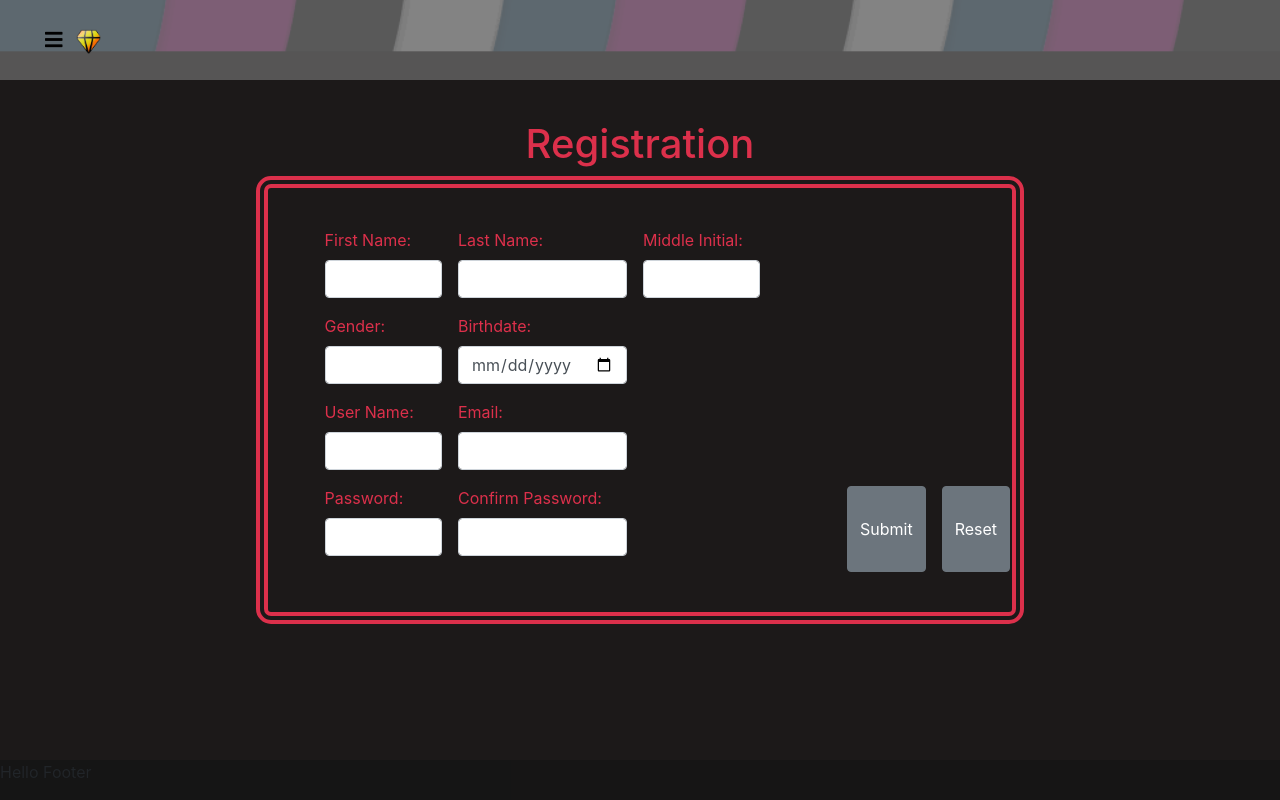
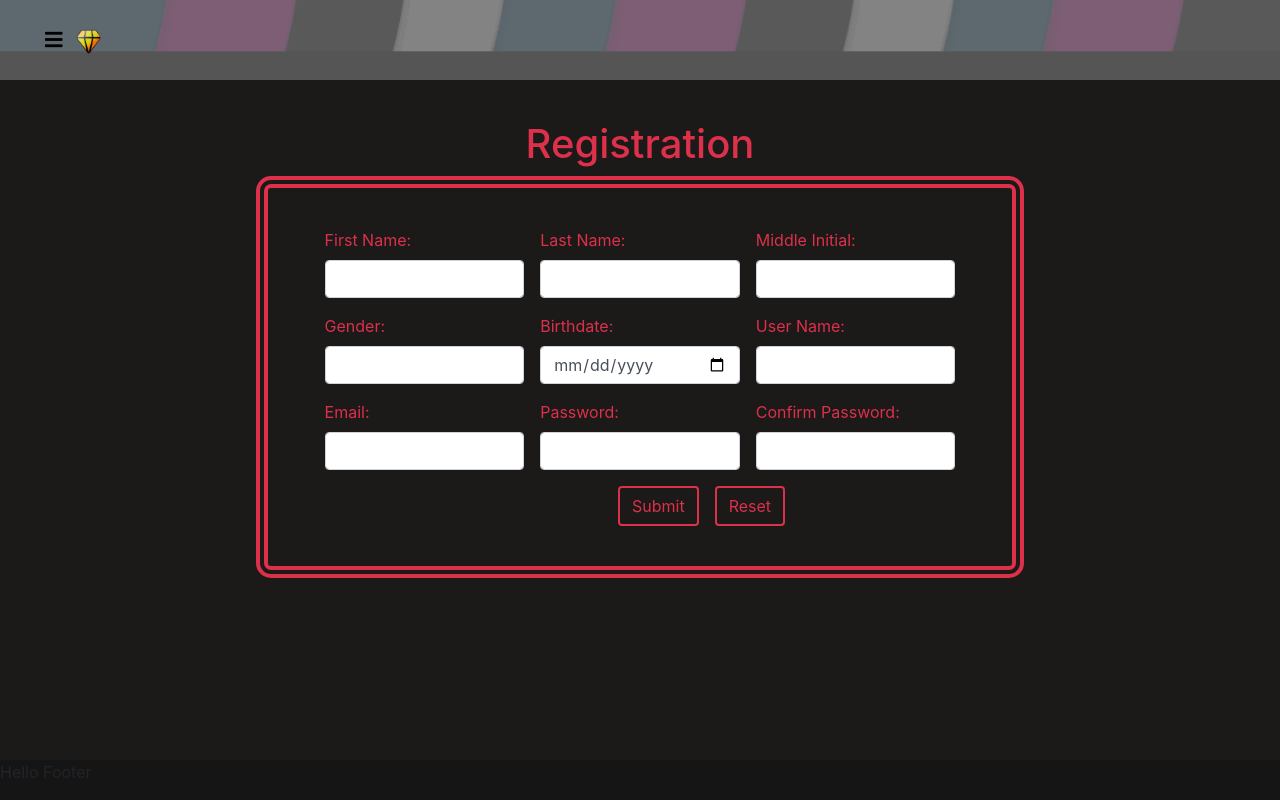
Before and after one commit to cjrutherford/yellow-diamond, a React (Create React App) app in the folder client/: page /register in a window 1280 px wide. Built offline with nearby package versions, Linux system fonts and the light colour scheme.

Commit message:
Made the login page, registration page and password retrival page fluid.

```diff
--- a/client/src/App.css
+++ b/client/src/App.css
@@ -54,8 +54,8 @@
 .loginForm {
 	border-top: 10px solid #dc304b;
 	border-bottom: 10px solid #dc304b;
-	width: 20vw;
-	height: 180px;
+	width: 30vw;
+	height: 30%;
 	padding: 100px;
 	line-height: 50px;
 	margin-left: auto;
@@ -107,11 +107,18 @@
 }
 
 .loginButtons {
-	background-color: #1c1919;
-	border-color: #dc304b;
+	background-color: #1c1919 !important;
+	border-color: #dc304b !important;
 	border-radius: 4px;
+	color: #dc304b !important ;
+	box-shadow: none;
+}
+
+.loginSmall{
+	width:25%;
 	color: #dc304b;
-	box-shadow: none;
+	margin-left: auto;
+	margin-right: auto;
 }
 
 /* new css only registration page*/
@@ -134,24 +141,30 @@
 	border-left: none;
 	border-right: none;
 	color: #dc304b;
+	width: 80%;
 }
 .formRegStyle:focus {
 	outline: none;
 }
 
 .formRegButton {
-	background-color: #1c1919;
-	color: #dc304b;
-	border: 2px solid #dc304b;
+	background-color: #1c1919 !important;
+	color: #dc304b !important;
+	border: 2px solid #dc304b !important;
 	border-radius: 5px;
 	margin-left: 0.5em;
 	margin-right: 0.5em;
 }
 
+.RegistrationButtonPlace{
+	margin-right:auto ;
+	margin-left: auto;
+}
+
 .formRegWidth {
 	width: 95%;
 	display: grid;
-	grid-template-columns: repeat(4, 1fr);
+	grid-template-columns: repeat(3, 1fr);
 	grid-column-gap: 1em;
 }
 
--- a/client/src/components/login.js
+++ b/client/src/components/login.js
@@ -31,10 +31,29 @@ class Login extends Component {
 					<h1 className="hotpink centerIt">Garnet Labs </h1>
 				</div>
 				<h2 className="hotpink centerIt ">Login</h2>
-				<div className="loginForm">
+				<div className="loginForm d-none d-lg-block">
 					<Form id="loginPage">
 						<div className="loginBox ">
+							<FormGroup  style={{dislpay: 'flex', flexDirection: 'row'}}>
+								<Label for="login">Username:</Label>
+								<Input type="text" name="login" onChange={this.onChange} />
+							</FormGroup>
 							<FormGroup style={{dislpay: 'flex', flexDirection: 'row'}}>
+								<Label>Password:</Label>
+								<Input type="password" name="password" onChange={this.onChange} />
+							</FormGroup>
+						</div>
+						<FormGroup style={{dislpay: 'flex', flexDirection: 'row'}}>
+							<Button className="loginButtons">Submit</Button>
+							<Button className="loginButtons">Forgot Password</Button>
+						</FormGroup>
+					</Form>
+				</div>
+
+				<div className=" loginSmall d-block d-lg-none">
+					<Form id="loginPage">
+						<div className="loginBox ">
+							<FormGroup  style={{dislpay: 'flex', flexDirection: 'row'}}>
 								<Label for="login">Username:</Label>
 								<Input type="text" name="login" onChange={this.onChange} />
 							</FormGroup>
--- a/client/src/components/register.js
+++ b/client/src/components/register.js
@@ -56,8 +56,8 @@ class Register extends Component {
 		return (
 			<div>
 				<h1 className="hotpink centerIt"> Registration</h1>
-				<div id="regForm">
-					<Form className="hotpink centerBlock formRegWidth">
+				<div id="regForm" className="d-block d-lg-none">
+					<Form className="hotpink centerBlock  ">
 						<FormGroup>
 							<Label for='firstName'>First Name:</Label>
 							<Input
@@ -89,7 +89,6 @@ class Register extends Component {
 								onChange={this.onChange}
 							/>
 						</FormGroup>
-						<FormGroup></FormGroup>
 						<FormGroup>
 							<Label for='gender'>Gender:</Label>
 							<Input className="formRegStyle" type="textbox" name="gender" onChange={this.onChange} />
@@ -98,7 +97,6 @@ class Register extends Component {
 							<Label for='birthDate'>Birthdate:</Label>
 							<Input type="date" name='birthDate' className="formRegStyle" required onChange={this.onChange} />
 						</FormGroup>
-						<FormGroup></FormGroup><FormGroup></FormGroup>
 						<FormGroup>
 							<Label for='userName'>User Name:</Label>
 							<Input
@@ -120,7 +118,7 @@ class Register extends Component {
 								onChange={this.onChange}
 							/>
 						</FormGroup>
-						<FormGroup></FormGroup><FormGroup></FormGroup>
+
 						<FormGroup>
 							<Label for='password'>Password:</Label>
 							<Input
@@ -142,7 +140,98 @@ class Register extends Component {
 								onChange={this.onChange}
 							/>
 						</FormGroup><FormGroup></FormGroup>
-						<div className="txtCenter" style={{ display: 'flex', flexDirection: 'row' }}>
+						<div className="txtCenter RegistrationButtonPlace" style={{ display: 'flex', flexDirection: 'row', alignItems: 'center', justifyContent:'space-around' }}>
+							<Button className="formRegButton" onClick={this.onSubmit}>Submit</Button>
+							<Button className="formRegButton" onClick={this.onReset}>Reset</Button>
+						</div>
+					</Form>
+				</div>
+
+				<div id="regForm" className="d-none d-lg-block">
+					<Form className="hotpink centerBlock  formRegWidth">
+						<FormGroup>
+							<Label for='firstName'>First Name:</Label>
+							<Input
+								className="formRegStyle"
+								type="textbox"
+								name="firstName"
+								required
+								onChange={this.onChange}
+							/>
+						</FormGroup>
+						<FormGroup>
+							<Label for='lastName'> Last Name:</Label>
+							<Input
+								type="textbox"
+								className="formRegStyle"
+								name="lastName"
+								required
+								onChange={this.onChange}
+							/>
+						</FormGroup>
+						<FormGroup>
+							<Label for='middleInitial'>Middle Initial:</Label>
+							<Input
+								type="textbox"
+								className="formRegStyle"
+								maxLength="1"
+								size="1"
+								name='middleInitial'
+								onChange={this.onChange}
+							/>
+						</FormGroup>
+						<FormGroup>
+							<Label for='gender'>Gender:</Label>
+							<Input className="formRegStyle" type="textbox" name="gender" onChange={this.onChange} />
+						</FormGroup>
+						<FormGroup>
+							<Label for='birthDate'>Birthdate:</Label>
+							<Input type="date" name='birthDate' className="formRegStyle" required onChange={this.onChange} />
+						</FormGroup>
+						<FormGroup>
+							<Label for='userName'>User Name:</Label>
+							<Input
+								className='formRegStyle'
+								type='textbox'
+								name='userName'
+								required
+								onChange={this.onChange}
+							/>
+						</FormGroup>
+						<FormGroup>
+							<Label for='emailAddress'>Email:</Label>
+							<Input
+								className="formRegStyle"
+								type="textbox"
+								name="emailAddress"
+								required
+								pattern="[a-z0-9._%+-]+@[a-z0-9.-]+\.[a-z]{2,}$"
+								onChange={this.onChange}
+							/>
+						</FormGroup>
+
+						<FormGroup>
+							<Label for='password'>Password:</Label>
+							<Input
+								className="formRegStyle"
+								type="password"
+								name="password"
+								pattern="?=.*\d)(?=.*[a-z])(?=.*[A-Z]).{8,}"
+								required
+								onChange={this.onChange}
+							/>
+						</FormGroup>
+						<FormGroup>
+							<Label for='password2'> Confirm Password:</Label>
+							<Input
+								className="formRegStyle"
+								type="password"
+								name="password2"
+								required
+								onChange={this.onChange}
+							/>
+						</FormGroup><FormGroup></FormGroup>
+						<div className="txtCenter RegistrationButtonPlace" style={{ display: 'flex', flexDirection: 'row', alignItems: 'center', justifyContent:'space-around' }}>
 							<Button className="formRegButton" onClick={this.onSubmit}>Submit</Button>
 							<Button className="formRegButton" onClick={this.onReset}>Reset</Button>
 						</div>
```
